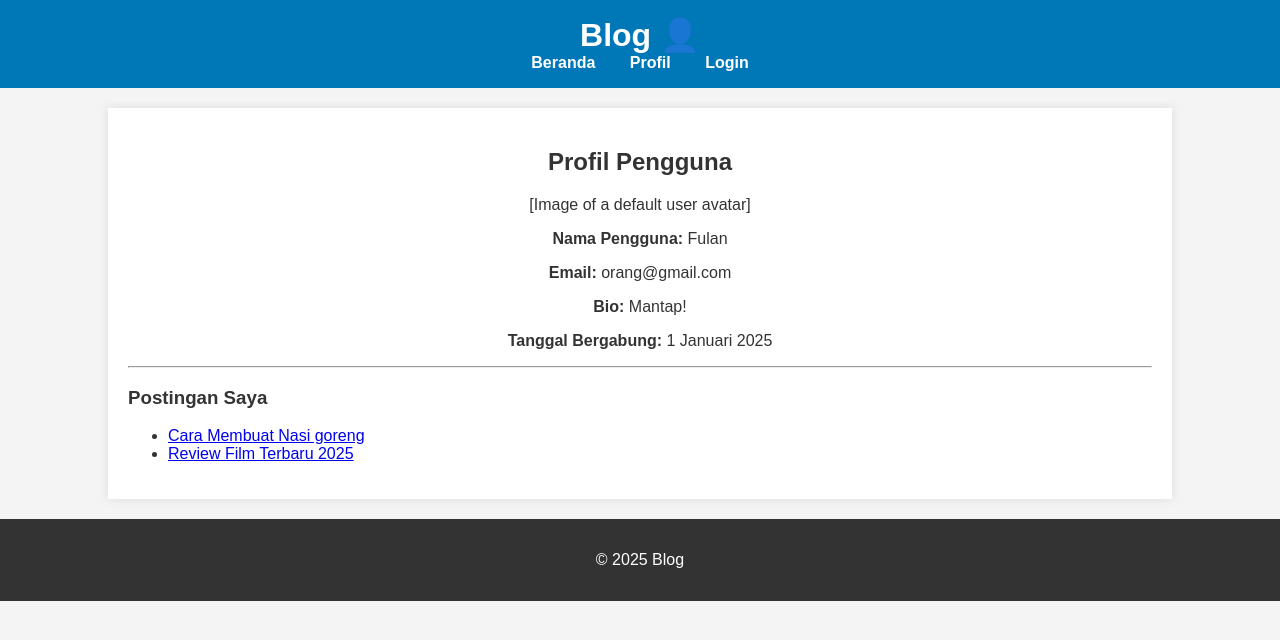
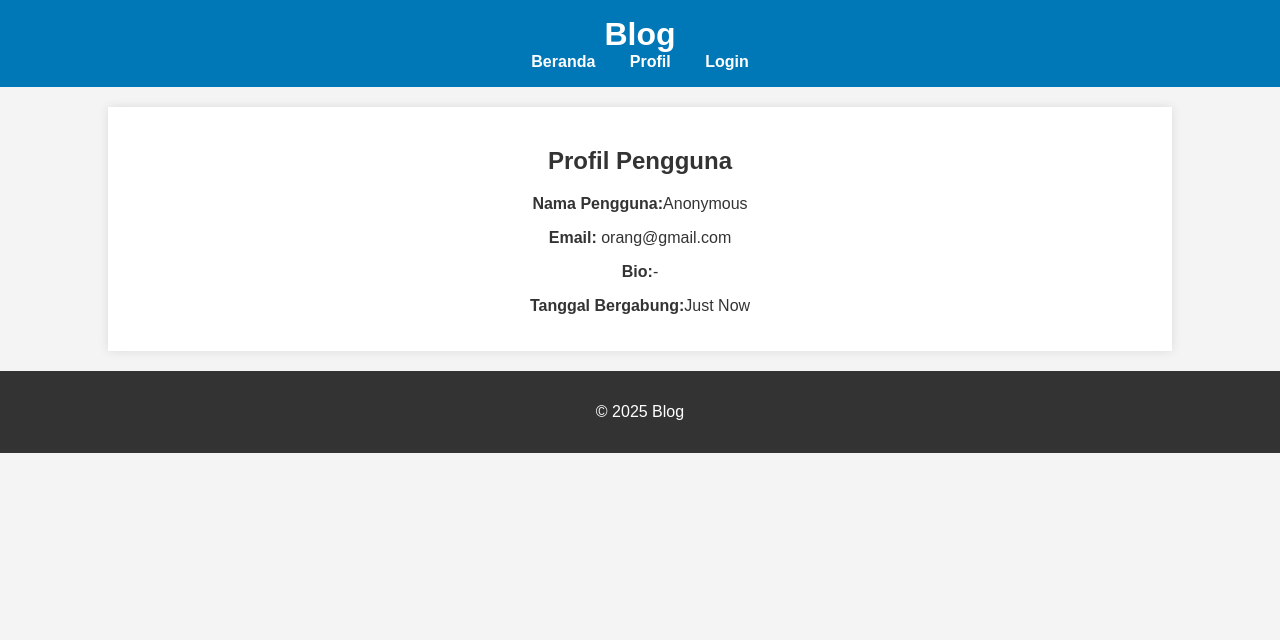
Before and after one commit to vannya28/tugas-web12, a plain HTML site: page web/profile.html in a window 1280 px wide. Drawn offline with Linux system fonts and the light colour scheme.

Commit message:
profile.html

```diff
--- a/web/profile.html
+++ b/web/profile.html
@@ -8,7 +8,7 @@
 </head>
 <body>
     <header>
-        <h1>Blog 👤</h1>
+        <h1>Blog</h1>
         <nav>
             <a href="index.html">Beranda</a>
             <a href="profile.html">Profil</a>
@@ -19,21 +19,10 @@
     <main class="container">
         <section id="user-profile">
             <h2>Profil Pengguna</h2>
-            [Image of a default user avatar]
-            <p><strong>Nama Pengguna:</strong> Fulan</p>
+            <p><strong>Nama Pengguna:</strong>Anonymous</p>
             <p><strong>Email:</strong> orang@gmail.com</p>
-            <p><strong>Bio:</strong> Mantap!</p>
-            <p><strong>Tanggal Bergabung:</strong> 1 Januari 2025</p>
-        </section>
-
-        <hr>
-
-        <section id="user-posts">
-            <h3>Postingan Saya</h3>
-            <ul>
-                <li><a href="#">Cara Membuat Nasi goreng</a></li>
-                <li><a href="#">Review Film Terbaru 2025</a></li>
-                </ul>
+            <p><strong>Bio:</strong>-</p>
+            <p><strong>Tanggal Bergabung:</strong>Just Now</p>
         </section>
     </main>
 
```
